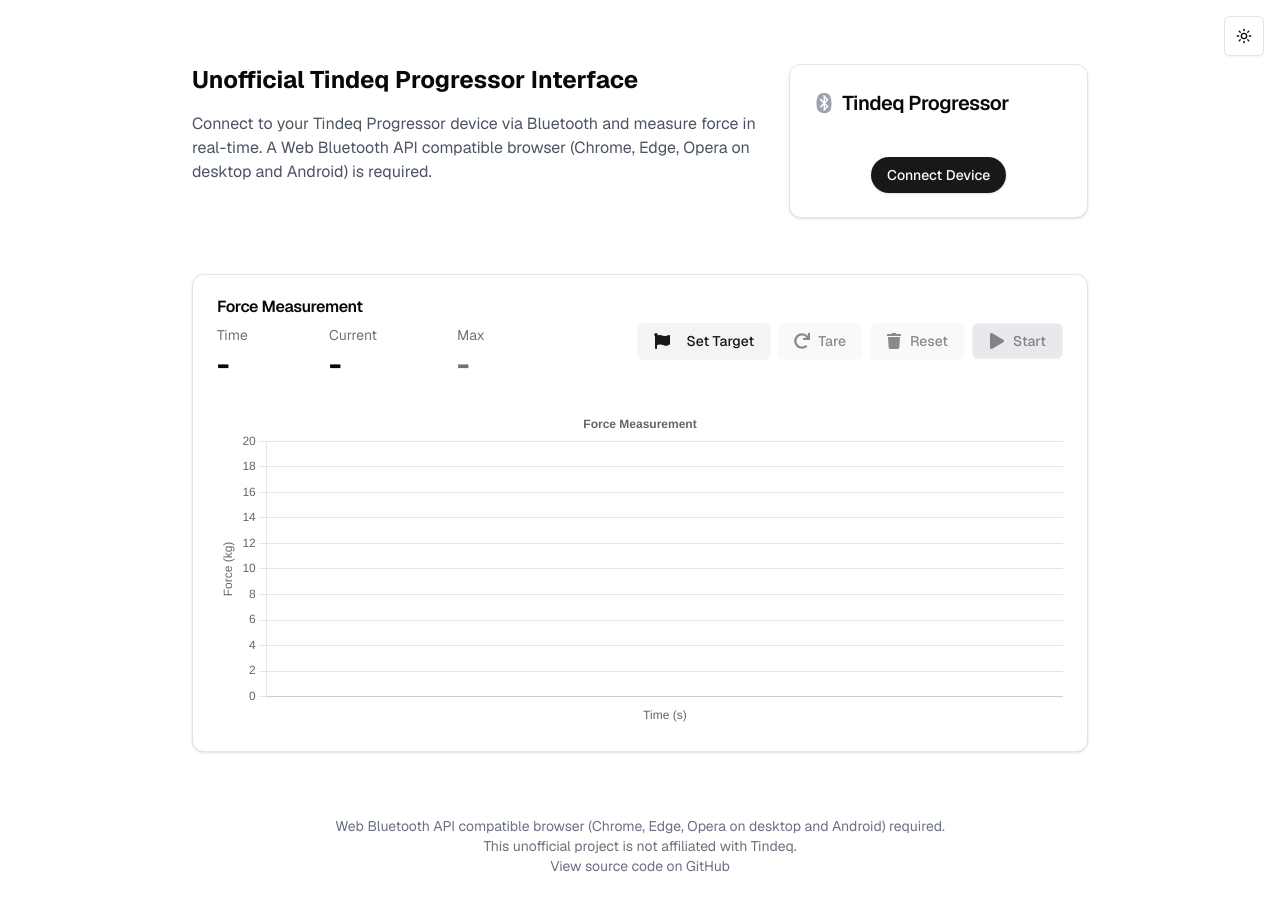
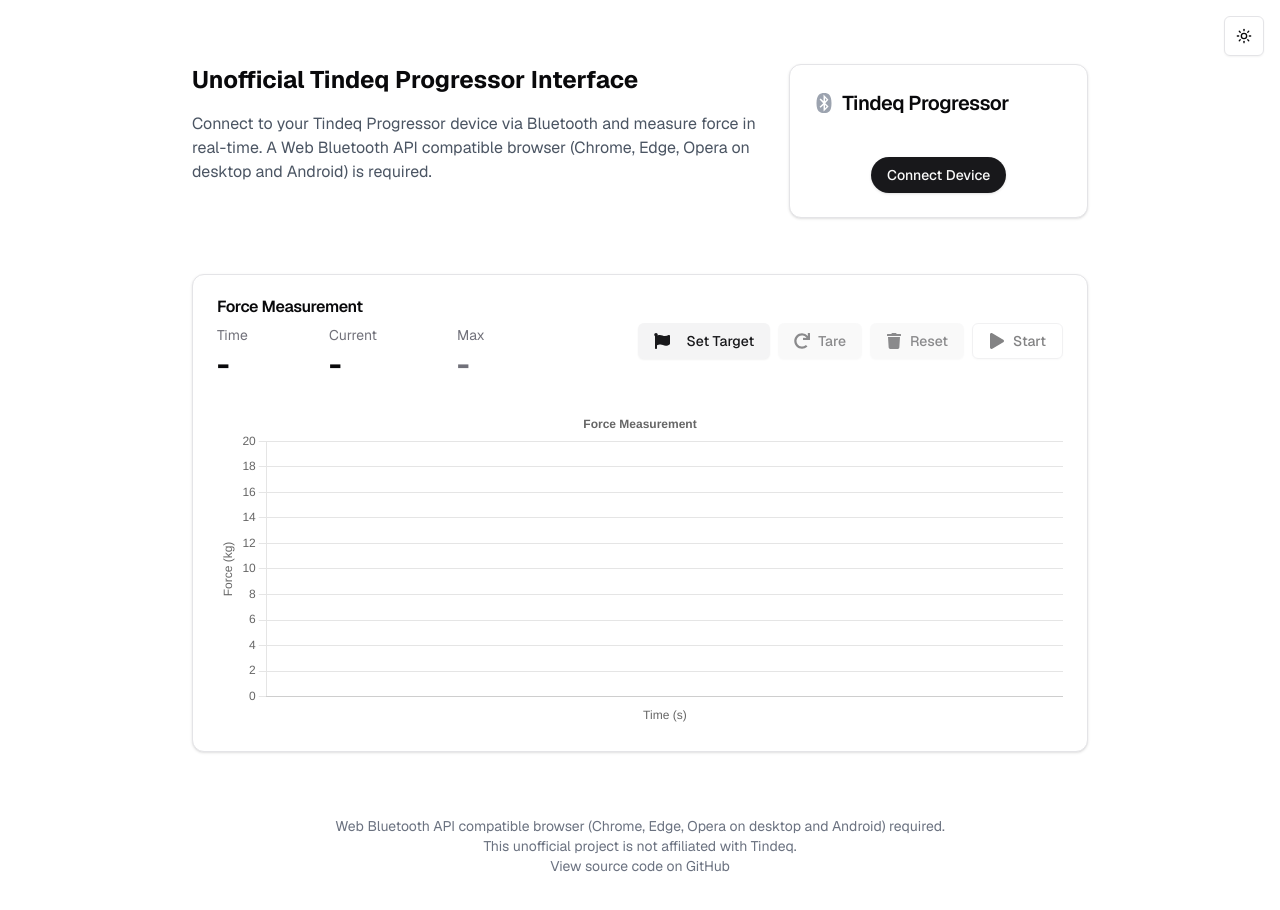
Before and after one commit to simonlandau/progressor-web-interface, a Next.js app: page / in a window 1280 px wide. Shown: the top 910 px of the page. Built offline with nearby package versions, Linux system fonts and the light colour scheme.

Commit message:
Simplify start button styling in ForceMeasurement component

```diff
--- a/app/components/ForceMeasurement.tsx
+++ b/app/components/ForceMeasurement.tsx
@@ -273,12 +273,7 @@
               </Button>
 
               {!isMeasuring ? (
-                <Button
-                  onClick={startMeasurement}
-                  disabled={!isConnected}
-                  variant={!isConnected ? "outline" : "default"}
-                  className="bg-green-500 hover:bg-green-600 disabled:bg-gray-300 dark:disabled:bg-gray-700"
-                >
+                <Button onClick={startMeasurement} disabled={!isConnected} variant={!isConnected ? "outline" : "default"} className="">
                   <FaPlay />
                   <span>Start</span>
                 </Button>
```
